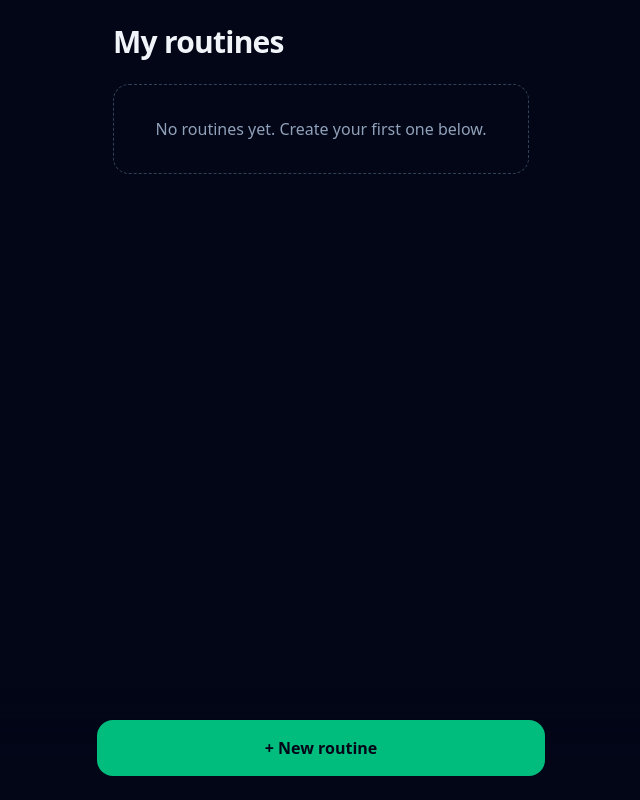
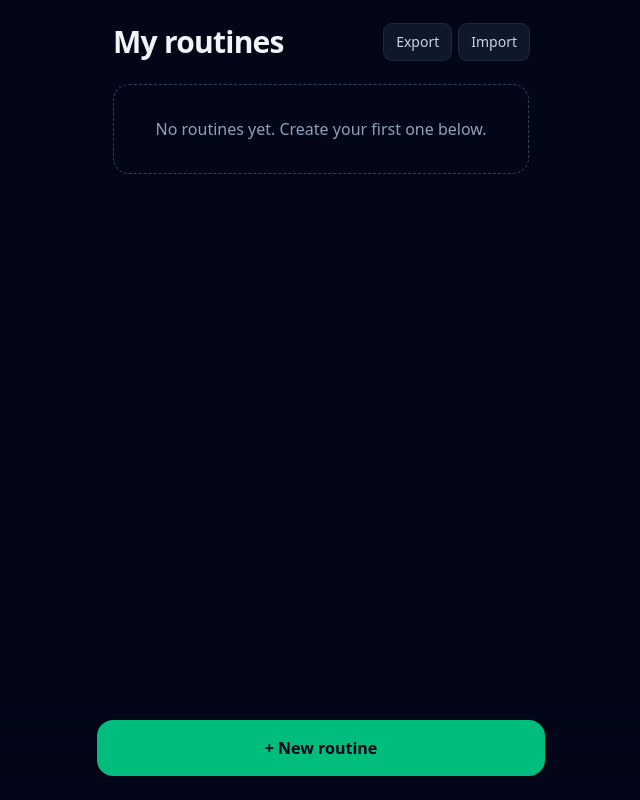
Before and after one commit to KatGkar/gym-routines, a React (Vite) app: page / in a window 1280 px wide. Shown: the whole page, without its empty margins (319-959 px from the left). Built offline with nearby package versions, Linux system fonts and the light colour scheme.

Commit message:
Reorder, duplicate, export/import, custom exercises

```diff
--- a/src/App.tsx
+++ b/src/App.tsx
@@ -1,12 +1,17 @@
-import { useState } from 'react';
+import { useRef, useState } from 'react';
+import type { ChangeEvent } from 'react';
 import RoutineEditor from './RoutineEditor';
+import { ExercisesProvider, useExercises } from './ExercisesContext';
 import { useRoutines } from './useRoutines';
+import { exportBackup, parseBackup } from './backup';
 import { uid } from './utils';
 import type { Routine } from './types';
 
-export default function App() {
+function AppInner() {
   const [routines, setRoutines] = useRoutines();
+  const { custom, setCustom } = useExercises();
   const [openId, setOpenId] = useState<string | null>(null);
+  const fileRef = useRef<HTMLInputElement>(null);
   const open = routines.find((r) => r.id === openId);
 
   const createRoutine = () => {
@@ -36,6 +41,29 @@ export default function App() {
     setRoutines((rs) => [...rs, copy]);
   };
 
+  const onImportFile = async (e: ChangeEvent<HTMLInputElement>) => {
+    const file = e.target.files?.[0];
+    e.target.value = '';
+    if (!file) return;
+    try {
+      const data = parseBackup(await file.text());
+      const haveRoutines = new Set(routines.map((r) => r.id));
+      const newRoutines = data.routines.filter(
+        (r) => r && typeof r.id === 'string' && Array.isArray(r.exercises) && !haveRoutines.has(r.id),
+      );
+      const haveCustom = new Set(custom.map((c) => c.id));
+      const newCustom = data.customExercises.filter((c) => c && !haveCustom.has(c.id));
+
+      setRoutines((rs) => [...rs, ...newRoutines]);
+      if (newCustom.length) setCustom([...custom, ...newCustom]);
+      alert(
+        `Imported ${newRoutines.length} routine(s). Skipped ${data.routines.length - newRoutines.length} already here.`,
+      );
+    } catch (err) {
+      alert('Import failed: ' + (err as Error).message);
+    }
+  };
+
   return (
     <div className="mx-auto min-h-screen max-w-md px-4 pb-32 pt-6">
       {open ? (
@@ -46,7 +74,30 @@ export default function App() {
         />
       ) : (
         <>
-          <h1 className="mb-6 text-3xl font-bold tracking-tight">My routines</h1>
+          <div className="mb-6 flex items-center justify-between">
+            <h1 className="text-3xl font-bold tracking-tight">My routines</h1>
+            <div className="flex gap-2">
+              <button
+                onClick={() => exportBackup(routines, custom)}
+                className="rounded-lg bg-slate-900 px-3 py-2 text-sm text-slate-300 ring-1 ring-slate-800 active:bg-slate-800"
+              >
+                Export
+              </button>
+              <button
+                onClick={() => fileRef.current?.click()}
+                className="rounded-lg bg-slate-900 px-3 py-2 text-sm text-slate-300 ring-1 ring-slate-800 active:bg-slate-800"
+              >
+                Import
+              </button>
+              <input
+                ref={fileRef}
+                type="file"
+                accept="application/json,.json"
+                onChange={onImportFile}
+                className="hidden"
+              />
+            </div>
+          </div>
 
           {routines.length === 0 && (
             <div className="rounded-2xl border border-dashed border-slate-700 p-8 text-center text-slate-400">
@@ -71,7 +122,7 @@ export default function App() {
                       {r.exercises.length} exercises · {setCount} sets
                     </div>
                   </button>
-                   <button
+                  <button
                     onClick={() => duplicateRoutine(r.id)}
                     aria-label="Duplicate routine"
                     className="px-3 py-4 text-slate-500 active:text-white"
@@ -103,3 +154,11 @@ export default function App() {
     </div>
   );
 }
+
+export default function App() {
+  return (
+    <ExercisesProvider>
+      <AppInner />
+    </ExercisesProvider>
+  );
+}
--- a/src/ExercisePicker.tsx
+++ b/src/ExercisePicker.tsx
@@ -1,5 +1,6 @@
 import { useMemo, useState } from 'react';
-import { exercises, imageUrl } from './exercises';
+import { imageUrl } from './exercises';
+import { useExercises } from './ExercisesContext';
 import type { Exercise } from './types';
 
 interface Props {
@@ -7,16 +8,73 @@ interface Props {
   onClose: () => void;
 }
 
+const fieldClass =
+  'w-full rounded-xl bg-slate-900 px-4 py-3 text-base text-white ring-1 ring-slate-800 placeholder:text-slate-500 focus:outline-none focus:ring-2 focus:ring-emerald-500';
+
 export default function ExercisePicker({ onPick, onClose }: Props) {
+  const { all, addCustom } = useExercises();
   const [query, setQuery] = useState('');
+  const [creating, setCreating] = useState(false);
+  const [name, setName] = useState('');
+  const [muscle, setMuscle] = useState('');
+  const [equipment, setEquipment] = useState('');
 
   const results = useMemo(() => {
     const q = query.trim().toLowerCase();
-    const list = q
-      ? exercises.filter((e) => e.name.toLowerCase().includes(q))
-      : exercises;
+    const list = q ? all.filter((e) => e.name.toLowerCase().includes(q)) : all;
     return list.slice(0, 50);
-  }, [query]);
+  }, [query, all]);
+
+  const startCreating = () => {
+    setName(query.trim());
+    setCreating(true);
+  };
+
+  const create = () => {
+    if (!name.trim()) return;
+    onPick(addCustom(name, muscle, equipment));
+  };
+
+  if (creating) {
+    return (
+      <div>
+        <div className="mb-4 flex items-center justify-between">
+          <h2 className="text-2xl font-bold">Custom exercise</h2>
+          <button onClick={() => setCreating(false)} className="px-2 py-2 text-slate-400 active:text-white">
+            Back
+          </button>
+        </div>
+        <div className="space-y-3">
+          <input
+            autoFocus
+            placeholder="Name (required)"
+            value={name}
+            onChange={(e) => setName(e.target.value)}
+            className={fieldClass}
+          />
+          <input
+            placeholder="Muscle group (e.g. chest)"
+            value={muscle}
+            onChange={(e) => setMuscle(e.target.value)}
+            className={fieldClass}
+          />
+          <input
+            placeholder="Equipment (e.g. machine, dumbbell)"
+            value={equipment}
+            onChange={(e) => setEquipment(e.target.value)}
+            className={fieldClass}
+          />
+          <button
+            onClick={create}
+            disabled={!name.trim()}
+            className="w-full rounded-2xl bg-emerald-500 py-4 text-base font-semibold text-slate-950 active:bg-emerald-400 disabled:opacity-40"
+          >
+            Create and add
+          </button>
+        </div>
+      </div>
+    );
+  }
 
   return (
     <div>
@@ -33,8 +91,14 @@ export default function ExercisePicker({ onPick, onClose }: Props) {
           placeholder="Search exercises..."
           value={query}
           onChange={(e) => setQuery(e.target.value)}
-          className="w-full rounded-xl bg-slate-900 px-4 py-3 text-base text-white ring-1 ring-slate-800 placeholder:text-slate-500 focus:outline-none focus:ring-2 focus:ring-emerald-500"
+          className={fieldClass}
         />
+        <button
+          onClick={startCreating}
+          className="mt-2 w-full rounded-xl bg-slate-900 py-2 text-sm font-medium text-emerald-400 ring-1 ring-slate-800 active:bg-slate-800"
+        >
+          + Create custom exercise
+        </button>
       </div>
 
       <ul className="mt-2 space-y-2">
@@ -63,13 +127,18 @@ export default function ExercisePicker({ onPick, onClose }: Props) {
                   <span className="rounded-full bg-slate-800 px-2 py-0.5 capitalize text-slate-400">
                     {e.equipment ?? 'no equipment'}
                   </span>
+                  {e.custom && (
+                    <span className="rounded-full bg-amber-500/15 px-2 py-0.5 text-amber-400">custom</span>
+                  )}
                 </div>
               </div>
             </button>
           </li>
         ))}
         {results.length === 0 && (
-          <li className="py-8 text-center text-slate-500">No exercises found.</li>
+          <li className="py-8 text-center text-slate-500">
+            No exercises found. Create a custom one above.
+          </li>
         )}
       </ul>
     </div>
--- /dev/null
+++ b/src/ExercisesContext.tsx
@@ -0,0 +1,72 @@
+import { createContext, useContext, useEffect, useMemo, useState } from 'react';
+import type { ReactNode } from 'react';
+import { exercises as builtIn } from './exercises';
+import { uid } from './utils';
+import type { Exercise } from './types';
+
+const KEY = 'gym-routines:custom-exercises:v1';
+
+function load(): Exercise[] {
+  try {
+    const raw = localStorage.getItem(KEY);
+    return raw ? JSON.parse(raw) : [];
+  } catch {
+    return [];
+  }
+}
+
+interface Ctx {
+  all: Exercise[];
+  byId: Map<string, Exercise>;
+  custom: Exercise[];
+  setCustom: (list: Exercise[]) => void;
+  addCustom: (name: string, muscle: string, equipment: string) => Exercise;
+}
+
+const ExercisesContext = createContext<Ctx | null>(null);
+
+export function ExercisesProvider({ children }: { children: ReactNode }) {
+  const [custom, setCustom] = useState<Exercise[]>(load);
+
+  useEffect(() => {
+    try {
+      localStorage.setItem(KEY, JSON.stringify(custom));
+    } catch {
+      /* storage unavailable */
+    }
+  }, [custom]);
+
+  const value = useMemo<Ctx>(() => {
+    const all = [...custom, ...builtIn];
+    return {
+      all,
+      byId: new Map(all.map((e) => [e.id, e])),
+      custom,
+      setCustom,
+      addCustom: (name, muscle, equipment) => {
+        const ex: Exercise = {
+          id: 'custom-' + uid(),
+          name: name.trim(),
+          equipment: equipment.trim() ? equipment.trim().toLowerCase() : null,
+          category: 'custom',
+          level: '',
+          primaryMuscles: muscle.trim() ? [muscle.trim().toLowerCase()] : [],
+          secondaryMuscles: [],
+          instructions: [],
+          images: [],
+          custom: true,
+        };
+        setCustom((c) => [ex, ...c]);
+        return ex;
+      },
+    };
+  }, [custom]);
+
+  return <ExercisesContext.Provider value={value}>{children}</ExercisesContext.Provider>;
+}
+
+export function useExercises() {
+  const ctx = useContext(ExercisesContext);
+  if (!ctx) throw new Error('useExercises must be used inside ExercisesProvider');
+  return ctx;
+}
--- a/src/RoutineEditor.tsx
+++ b/src/RoutineEditor.tsx
@@ -1,6 +1,7 @@
 import { useState } from 'react';
 import ExercisePicker from './ExercisePicker';
-import { exerciseById, imageUrl } from './exercises';
+import { imageUrl } from './exercises';
+import { useExercises } from './ExercisesContext';
 import { uid } from './utils';
 import type { Exercise, Routine, RoutineExercise, SetType, WorkoutSet } from './types';
 
@@ -20,6 +21,7 @@ const inputClass =
   'w-full rounded-lg bg-slate-800 px-2 py-2 text-center text-base text-white focus:outline-none focus:ring-2 focus:ring-emerald-500';
 
 export default function RoutineEditor({ routine, onChange, onBack }: Props) {
+  const { byId } = useExercises();
   const [picking, setPicking] = useState(false);
 
   const updateExercise = (id: string, fn: (re: RoutineExercise) => RoutineExercise) =>
@@ -46,7 +48,6 @@ export default function RoutineEditor({ routine, onChange, onBack }: Props) {
     [list[index], list[target]] = [list[target], list[index]];
     onChange({ ...routine, exercises: list });
   };
-
 
   const addSet = (reId: string, type: SetType) =>
     updateExercise(reId, (re) => ({
@@ -85,7 +86,7 @@ export default function RoutineEditor({ routine, onChange, onBack }: Props) {
 
       <div className="space-y-4">
         {routine.exercises.map((re, index) => {
-          const ex = exerciseById.get(re.exerciseId);
+          const ex = byId.get(re.exerciseId);
           const setLabels = labels(re.sets);
           return (
             <section key={re.id} className="rounded-2xl bg-slate-900 p-4 ring-1 ring-slate-800">
@@ -106,7 +107,7 @@ export default function RoutineEditor({ routine, onChange, onBack }: Props) {
                     {ex?.primaryMuscles.join(', ')}
                   </div>
                 </div>
-                                <div className="flex shrink-0 items-center">
+                <div className="flex shrink-0 items-center">
                   <button
                     onClick={() => moveExercise(index, -1)}
                     disabled={index === 0}
--- /dev/null
+++ b/src/backup.ts
@@ -0,0 +1,50 @@
+import type { Exercise, Routine } from './types';
+
+export interface BackupFile {
+  app: 'gym-routines';
+  version: 1;
+  exportedAt: string;
+  routines: Routine[];
+  customExercises: Exercise[];
+}
+
+export async function exportBackup(routines: Routine[], customExercises: Exercise[]) {
+  const data: BackupFile = {
+    app: 'gym-routines',
+    version: 1,
+    exportedAt: new Date().toISOString(),
+    routines,
+    customExercises,
+  };
+  const name = `gym-routines-${new Date().toISOString().slice(0, 10)}.json`;
+  const file = new File([JSON.stringify(data, null, 2)], name, { type: 'application/json' });
+
+  // On iPhone this opens the share sheet (choose "Save to Files")
+  if (navigator.canShare?.({ files: [file] })) {
+    try {
+      await navigator.share({ files: [file], title: 'Gym routines backup' });
+      return;
+    } catch (e) {
+      if ((e as Error).name === 'AbortError') return;
+    }
+  }
+
+  // Fallback: normal download (desktop)
+  const url = URL.createObjectURL(file);
+  const a = document.createElement('a');
+  a.href = url;
+  a.download = name;
+  a.click();
+  setTimeout(() => URL.revokeObjectURL(url), 1000);
+}
+
+export function parseBackup(text: string): BackupFile {
+  const data = JSON.parse(text);
+  if (!data || data.app !== 'gym-routines' || !Array.isArray(data.routines)) {
+    throw new Error('This is not a Gym Routines backup file');
+  }
+  return {
+    ...data,
+    customExercises: Array.isArray(data.customExercises) ? data.customExercises : [],
+  };
+}
--- a/src/types.ts
+++ b/src/types.ts
@@ -8,6 +8,7 @@ export interface Exercise {
   secondaryMuscles: string[];
   instructions: string[];
   images: string[];
+  custom?: boolean;
 }
 
 export type SetType = 'warmup' | 'normal';
```
